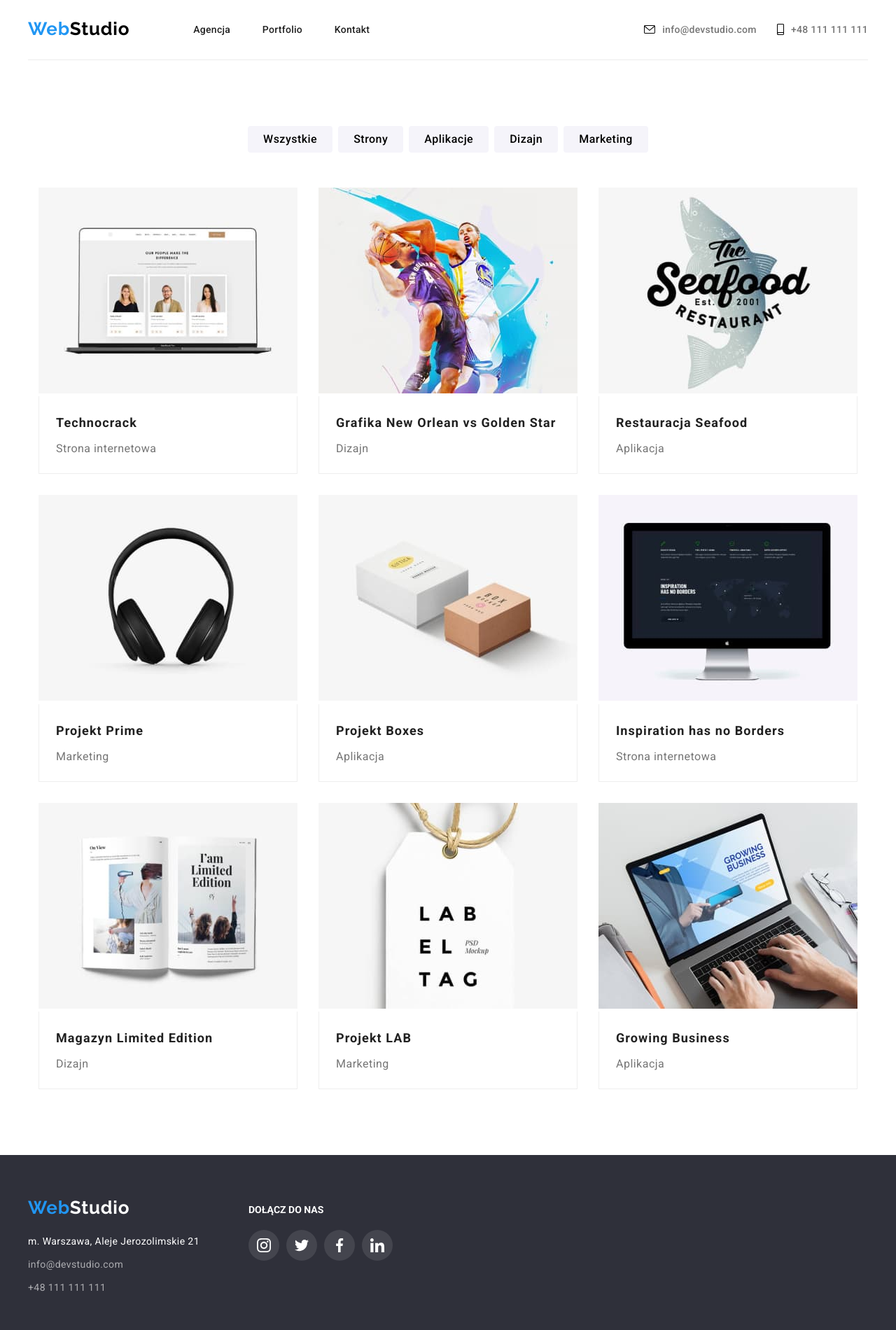
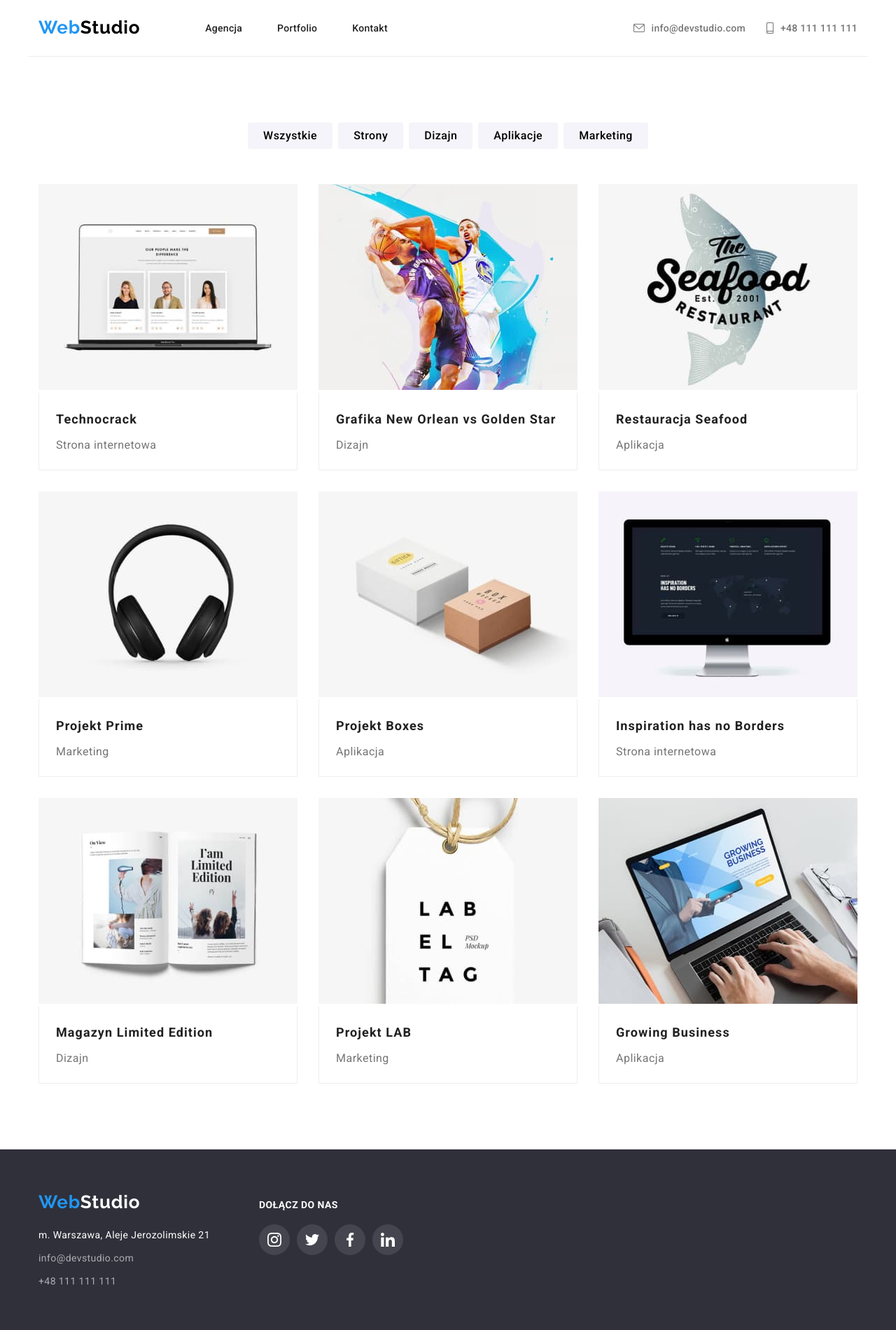
Before and after one commit to adrianastulich/goit-markup-hw-05, a plain HTML site: page portfolio.html in a window 1280 px wide. Shown: the top 1900 px of the page at 70% size. Drawn offline with nearby package versions, Linux system fonts and the light colour scheme.

Commit message:
update hw05

```diff
--- a/css/styles.css
+++ b/css/styles.css
@@ -18,12 +18,11 @@
   --icon-color: #afb1b8;
 }
 body {
-  position: relative;
   font-family: "Roboto", sans-serif;
   background-color: var(--brand-color);
   color: var(--brand-text-color);
-  width: 100vw;
-  margin: 0 auto;
+  font-size: 14px;
+  letter-spacing: 0.3em;
 }
 ul,
 li,
@@ -38,15 +37,12 @@ p {
 
 .container {
   width: 1200px;
-  display: flex;
-  flex-direction: column;
-  justify-content: center;
+  padding: 0 15px;
   margin: 0 auto;
 }
 
 .header-part {
   display: flex;
-  justify-content: space-between;
   align-items: center;
   border-bottom: 1px solid var(--border-color);
 }
@@ -57,12 +53,8 @@ p {
   text-decoration: none;
   font-weight: 700;
   font-size: 26px;
-  line-height: 2.248rem;
   letter-spacing: 0.03em;
-  margin-right: 91px;
-  margin-top: 24px;
-  margin-bottom: 25px;
-  width: auto;
+  margin-right: 93px;
 }
 .dark-text {
   color: var(--logo-color);
@@ -72,12 +64,9 @@ nav {
 }
 .headermenu {
   display: flex;
-  justify-content: flex-start;
-  flex-grow: 2;
   padding: 0;
   margin: 0;
-  gap: 18%;
-  width: 100%;
+  gap: 50px;
   list-style-type: none;
   font-weight: 500;
   font-size: 14px;
@@ -86,13 +75,9 @@ nav {
 }
 .header-contacts-bar {
   display: flex;
-  justify-content: space-between;
   padding: 0;
-  gap: 3.12%;
-  flex-grow: 1;
-  width: auto;
-  margin-left: 390px;
-  margin-right: 0;
+  gap: 30px;
+  margin-left: auto;
 }
 .header-contacts-bar:hover {
   stroke: var(--active-color);
@@ -101,14 +86,13 @@ nav {
 
 .icon-contacts {
   margin-right: 10px;
-  transition: color 250ms cubic-bezier(0.4, 0, 0.2, 1);
+  fill: currentColor;
 }
 
 .headermenu-item {
   display: block;
   text-decoration: none;
-  height: 80px;
-  padding-top: 32px;
+  padding: 32px 0;
   color: var(--brand-text-color);
   position: relative;
   bottom: 0;
@@ -122,17 +106,27 @@ nav {
 .headermenu-item:focus {
   color: var(--active-color);
 }
+.headermenu-item::after {
+  content: "";
+  position: absolute;
+  bottom: 0;
+  left: 0;
+  width: 100%;
+  height: 4px;
+  background-color: var(--brand-color);
+  border-radius: 2px;
+  transition: background-color 250ms cubic-bezier(0.4, 0, 0.2, 1);
+}
 
 .headermenu-item:hover:after {
   content: "";
   position: absolute;
-  bottom: -3.5px;
+  bottom: 0;
   left: 0;
   width: 100%;
   height: 4px;
   background-color: #2196f3;
   border-radius: 2px;
-
 }
 .header-contacts {
   display: flex;
@@ -144,7 +138,6 @@ nav {
   color: var(--text-color);
   text-decoration: none;
   transition: color 250ms cubic-bezier(0.4, 0, 0.2, 1);
-  transition: fill 150ms cubic-bezier(0.4, 0, 0.2, 1);
 }
 .header-contacts:visited {
   color: var(--text-color);
@@ -154,7 +147,6 @@ nav {
 .header-contacts:hover,
 .header-contacts:focus {
   color: var(--active-color);
-  fill: var(--active-color);
 }
 /* end of header */
 
@@ -168,14 +160,11 @@ nav {
     url(../images/background-image.jpg);
   background-size: cover;
   background-repeat: no-repeat;
-  background-position: 50% 36.67%;
   height: 600px;
   max-width: 1600px;
-  display: flex;
-  justify-content: center;
-  align-items: center;
-  flex-direction: column;
   margin: 0 auto;
+  padding: 200px 0;
+  text-align: center;
 }
 .main-title {
   color: var(--brand-color);
@@ -185,10 +174,10 @@ nav {
   text-align: center;
   letter-spacing: 0.06em;
   text-transform: uppercase;
-  margin: 0;
-  margin-bottom: 22.5px;
+  margin: 0 auto;
+  margin-bottom: 30px;
   flex-wrap: wrap;
-  width: 43.5%;
+  width: 696px;
 }
 
 .maindiv-button {
@@ -210,7 +199,6 @@ nav {
 .section {
   padding-top: 94px;
   padding-bottom: 94px;
-  margin: 0;
 }
 .descriptionlist {
   list-style-type: none;
@@ -256,7 +244,9 @@ nav {
   margin-bottom: 50px;
   color: var(--brand-text-color);
 }
-
+.work {
+  padding-top: 0;
+}
 .whatwedo-list {
   list-style-type: none;
   display: flex;
@@ -269,18 +259,17 @@ nav {
 }
 .whatwedo-description {
   position: absolute;
-  display: block;
+  display: flex;
   width: 100%;
   height: 70px;
-  top: 224px;
-  bottom: 0;
-  font-size: 14px;
-  line-height: 1.026rem;
+  bottom: 3px;
+  line-height: 1.14;
+  letter-spacing: 0.03em;
   font-weight: 700;
   color: var(--brand-color);
   background-color: rgba(47, 48, 58, 0.8);
-  text-align: center;
-  padding-top: 27px;
+  justify-content: center;
+  align-items: center;
 }
 .ourteam {
   background: var(--subsection-background-color);
@@ -291,14 +280,15 @@ nav {
   display: flex;
   flex-direction: column;
   justify-content: center;
-}
-.card-description {
   background-color: var(--brand-color);
-  padding-top: 30px;
-  padding-bottom: 30px;
   box-shadow: 0px 1px 3px var(--second-shadow-color),
     0px 1px 1px var(--third-shadow-color), 0px 2px 1px var(--forth-shadow-color);
   border-radius: 0px 0px 4px 4px;
+}
+
+.card-description {
+  padding-top: 30px;
+  padding-bottom: 30px;
 }
 .ourteam-list {
   list-style-type: none;
@@ -329,6 +319,7 @@ nav {
   display: flex;
   justify-content: center;
   gap: 10px;
+  list-style-type: none;
 }
 .socialmedia-element {
   background-color: var(--brand-color);
@@ -339,7 +330,8 @@ nav {
   display: flex;
   justify-content: center;
   align-items: center;
-  transition: background-color 250ms cubic-bezier(0.4, 0, 0.2, 1);
+  transition: background-color 250ms cubic-bezier(0.4, 0, 0.2, 1),
+    fill 250ms cubic-bezier(0.4, 0, 0.2, 1);
 }
 
 .socialmedia-element:hover,
@@ -382,6 +374,7 @@ nav {
   align-items: center;
   justify-content: center;
   gap: 8px;
+  list-style-type: none;
 }
 .mainportfolio-button {
   font-family: inherit;
@@ -441,42 +434,38 @@ nav {
   justify-content: center;
   transition: box-shadow 250ms cubic-bezier(0.4, 0, 0.2, 1);
 }
-.portfolio-box{
+.portfolio-box {
   position: relative;
   overflow: hidden;
 }
-.overlay{
+.overlay {
   position: absolute;
   top: 0;
   left: 0;
   width: 100%;
   height: 100%;
   transform: translateY(+150%);
-  transition: transform .3s cubic-bezier(.2,0,.2,1);
-  background-color: rgba(33, 150, 243, 0.9) ;
-
+  transition: transform 0.3s cubic-bezier(0.2, 0, 0.2, 1);
+  background-color: rgba(33, 150, 243, 0.9);
 }
-.portfoliocard-overlay-text{
+.portfoliocard-overlay-text {
   font-size: 18px;
   letter-spacing: 0.03em;
   line-height: 1.75rem;
   font-weight: 400;
   color: var(--brand-color);
   width: 81.35%;
-  height:66.67% ;
+  height: 66.67%;
   position: absolute;
   left: 6.5%;
   top: 16.66%;
-
 }
 .portfolio-card:hover,
 .portfolio-card:focus {
   box-shadow: 1px 4px 6px 0px var(--fifth-shadow-color);
-
 }
-.portfolio-card:hover .overlay{
+.portfolio-card:hover .overlay {
   transform: translateY(0);
-
 }
 .portfolio-card-description {
   background-color: var(--brand-color);
@@ -496,25 +485,16 @@ nav {
   background-color: var(--main-background-color);
   padding-top: 60px;
   padding-bottom: 60px;
-  display: flex;
-  justify-content: center;
-  flex-direction: row;
-  flex-wrap: wrap;
 }
 .footer-parts {
   display: flex;
+  align-items: baseline;
 }
 .footer-part-one {
   display: flex;
   flex-direction: column;
   justify-content: space-between;
   margin-right: 70px;
-}
-.footer-part-two {
-  display: flex;
-  flex-direction: column;
-  justify-content: space-around;
-  padding-bottom: 40px;
 }
 .footer-socialmedia-element {
   background-color: var(--footer-icon-background);
@@ -533,6 +513,8 @@ nav {
   font-weight: 700;
   line-height: 1.026rem;
   color: var(--brand-color);
+  margin-bottom: 20px;
+  letter-spacing: 0.03em;
 }
 
 .footer-socialmedia-element:hover,
@@ -604,24 +586,23 @@ nav {
 
 /* end of footer */
 
-.backdrop{
+.backdrop {
   position: fixed;
   width: 100vw;
   height: 100vh;
-  left:0;
-  top:0;
+  left: 0;
+  top: 0;
   background-color: rgba(0, 0, 0, 0.1);
 }
-.is-hidden{
-  opacity:0;
+.is-hidden {
+  opacity: 0;
   visibility: hidden;
   pointer-events: none;
-
 }
-.is-hidden .modal{
+.is-hidden .modal {
   transform: translateY(100%) translateX(-100%) rotate(180deg);
 }
-.modal{
+.modal {
   position: relative;
   margin: auto;
   margin-top: 10%;
@@ -631,7 +612,7 @@ nav {
   border-radius: 4px;
   transition: transform 1000ms;
 }
-.close-button{
+.close-button {
   display: flex;
   align-items: center;
   justify-content: center;
@@ -641,7 +622,7 @@ nav {
   border-radius: 50%;
   position: absolute;
   right: 8px;
-  top:8px;
+  top: 8px;
   background-color: var(--brand-color);
   cursor: pointer;
 }
--- a/portfolio.html
+++ b/portfolio.html
@@ -18,8 +18,8 @@
     <link rel="stylesheet" href="./css/styles.css" />
   </head>
   <body>
-    <div class="container">
-      <header class="header-part">
+    <header>
+      <div class="container header-part">
         <a class="header-logo" href="index.html"
           ><p>Web<span class="dark-text">Studio</span></p></a
         >
@@ -46,19 +46,38 @@
             >+48 111 111 111</a
           >
         </div>
+      </div>
     </header>
 
     <!-- same for both pages -->
 
     <main class="section">
-        <div class="main-portfolio">
-          <button type="button" class="mainportfolio-button">Wszystkie</button>
+      <section>
+        <div class="container">
+          <ul class="main-portfolio">
+            <li>
+              <button type="button" class="mainportfolio-button">
+                Wszystkie
+              </button>
+            </li>
+            <li>
               <button type="button" class="mainportfolio-button">Strony</button>
-          <button type="button" class="mainportfolio-button">Aplikacje</button>
+            </li>
+            <li>
               <button type="button" class="mainportfolio-button">Dizajn</button>
-          <button type="button" class="mainportfolio-button">Marketing</button>
-        </div>
-        <div>
+            </li>
+            <li>
+              <button type="button" class="mainportfolio-button">
+                Aplikacje
+              </button>
+            </li>
+            <li>
+              <button type="button" class="mainportfolio-button">
+                Marketing
+              </button>
+            </li>
+          </ul>
+
           <ul class="portfolio-list">
             <li>
               <figure class="portfolio-card">
@@ -70,7 +89,12 @@
                     height="294"
                   />
                   <div class="overlay">
-                  <p class="portfoliocard-overlay-text">Technocrack jest popularną platformą wykorzystywaną do rozpowszechniania koronawirusa. Firmy wykorzystują tę platformę do celów szpiegowskich i ataków na niezabezpieczone serwery konkurencji</p>
+                    <p class="portfoliocard-overlay-text">
+                      Technocrack jest popularną platformą wykorzystywaną do
+                      rozpowszechniania koronawirusa. Firmy wykorzystują tę
+                      platformę do celów szpiegowskich i ataków na
+                      niezabezpieczone serwery konkurencji
+                    </p>
                   </div>
                 </div>
 
@@ -90,9 +114,12 @@
                     height="294"
                   />
                   <div class="overlay">
-                  <p class="portfoliocard-overlay-text">Technocrack jest popularną platformą wykorzystywaną do rozpowszechniania
-                    koronawirusa. Firmy wykorzystują tę platformę do celów szpiegowskich i ataków na niezabezpieczone serwery
-                    konkurencji</p>
+                    <p class="portfoliocard-overlay-text">
+                      Technocrack jest popularną platformą wykorzystywaną do
+                      rozpowszechniania koronawirusa. Firmy wykorzystują tę
+                      platformę do celów szpiegowskich i ataków na
+                      niezabezpieczone serwery konkurencji
+                    </p>
                   </div>
                 </div>
                 <figcaption class="portfolio-card-description">
@@ -113,9 +140,12 @@
                     height="294"
                   />
                   <div class="overlay">
-                  <p class="portfoliocard-overlay-text">Technocrack jest popularną platformą wykorzystywaną do rozpowszechniania
-                    koronawirusa. Firmy wykorzystują tę platformę do celów szpiegowskich i ataków na niezabezpieczone serwery
-                    konkurencji</p>
+                    <p class="portfoliocard-overlay-text">
+                      Technocrack jest popularną platformą wykorzystywaną do
+                      rozpowszechniania koronawirusa. Firmy wykorzystują tę
+                      platformę do celów szpiegowskich i ataków na
+                      niezabezpieczone serwery konkurencji
+                    </p>
                   </div>
                 </div>
                 <figcaption class="portfolio-card-description">
@@ -134,9 +164,12 @@
                     height="294"
                   />
                   <div class="overlay">
-                  <p class="portfoliocard-overlay-text">Technocrack jest popularną platformą wykorzystywaną do rozpowszechniania
-                    koronawirusa. Firmy wykorzystują tę platformę do celów szpiegowskich i ataków na niezabezpieczone serwery
-                    konkurencji</p>
+                    <p class="portfoliocard-overlay-text">
+                      Technocrack jest popularną platformą wykorzystywaną do
+                      rozpowszechniania koronawirusa. Firmy wykorzystują tę
+                      platformę do celów szpiegowskich i ataków na
+                      niezabezpieczone serwery konkurencji
+                    </p>
                   </div>
                 </div>
                 <figcaption class="portfolio-card-description">
@@ -155,9 +188,12 @@
                     height="294"
                   />
                   <div class="overlay">
-                  <p class="portfoliocard-overlay-text">Technocrack jest popularną platformą wykorzystywaną do rozpowszechniania
-                    koronawirusa. Firmy wykorzystują tę platformę do celów szpiegowskich i ataków na niezabezpieczone serwery
-                    konkurencji</p>
+                    <p class="portfoliocard-overlay-text">
+                      Technocrack jest popularną platformą wykorzystywaną do
+                      rozpowszechniania koronawirusa. Firmy wykorzystują tę
+                      platformę do celów szpiegowskich i ataków na
+                      niezabezpieczone serwery konkurencji
+                    </p>
                   </div>
                 </div>
                 <figcaption class="portfolio-card-description">
@@ -176,9 +212,12 @@
                     height="294"
                   />
                   <div class="overlay">
-                  <p class="portfoliocard-overlay-text">Technocrack jest popularną platformą wykorzystywaną do rozpowszechniania
-                    koronawirusa. Firmy wykorzystują tę platformę do celów szpiegowskich i ataków na niezabezpieczone serwery
-                    konkurencji</p>
+                    <p class="portfoliocard-overlay-text">
+                      Technocrack jest popularną platformą wykorzystywaną do
+                      rozpowszechniania koronawirusa. Firmy wykorzystują tę
+                      platformę do celów szpiegowskich i ataków na
+                      niezabezpieczone serwery konkurencji
+                    </p>
                   </div>
                 </div>
                 <figcaption class="portfolio-card-description">
@@ -197,9 +236,12 @@
                     height="294"
                   />
                   <div class="overlay">
-                  <p class="portfoliocard-overlay-text">Technocrack jest popularną platformą wykorzystywaną do rozpowszechniania
-                    koronawirusa. Firmy wykorzystują tę platformę do celów szpiegowskich i ataków na niezabezpieczone serwery
-                    konkurencji</p>
+                    <p class="portfoliocard-overlay-text">
+                      Technocrack jest popularną platformą wykorzystywaną do
+                      rozpowszechniania koronawirusa. Firmy wykorzystują tę
+                      platformę do celów szpiegowskich i ataków na
+                      niezabezpieczone serwery konkurencji
+                    </p>
                   </div>
                 </div>
                 <figcaption class="portfolio-card-description">
@@ -218,9 +260,12 @@
                     height="294"
                   />
                   <div class="overlay">
-                  <p class="portfoliocard-overlay-text">Technocrack jest popularną platformą wykorzystywaną do rozpowszechniania
-                    koronawirusa. Firmy wykorzystują tę platformę do celów szpiegowskich i ataków na niezabezpieczone serwery
-                    konkurencji</p>
+                    <p class="portfoliocard-overlay-text">
+                      Technocrack jest popularną platformą wykorzystywaną do
+                      rozpowszechniania koronawirusa. Firmy wykorzystują tę
+                      platformę do celów szpiegowskich i ataków na
+                      niezabezpieczone serwery konkurencji
+                    </p>
                   </div>
                 </div>
                 <figcaption class="portfolio-card-description">
@@ -239,9 +284,12 @@
                     height="294"
                   />
                   <div class="overlay">
-                  <p class="portfoliocard-overlay-text">Technocrack jest popularną platformą wykorzystywaną do rozpowszechniania
-                    koronawirusa. Firmy wykorzystują tę platformę do celów szpiegowskich i ataków na niezabezpieczone serwery
-                    konkurencji</p>
+                    <p class="portfoliocard-overlay-text">
+                      Technocrack jest popularną platformą wykorzystywaną do
+                      rozpowszechniania koronawirusa. Firmy wykorzystują tę
+                      platformę do celów szpiegowskich i ataków na
+                      niezabezpieczone serwery konkurencji
+                    </p>
                   </div>
                 </div>
                 <figcaption class="portfolio-card-description">
@@ -252,11 +300,10 @@
             </li>
           </ul>
         </div>
+      </section>
     </main>
-    </div>
     <footer class="footer-part">
-      <div class="container">
-        <div class="footer-parts">
+      <div class="container footer-parts">
         <div class="footer-part-one">
           <a class="footer-logo" href="index.html"
             ><p>Web<span class="white-text">Studio</span></p></a
@@ -274,27 +321,26 @@
         <div class="footer-part-two">
           <p class="footer-description">DOŁĄCZ DO NAS</p>
           <div class="footer-socialmedia">
-              <div class="footer-socialmedia-element">
+            <a href="/" class="footer-socialmedia-element">
               <svg class="socialmedia-icon" width="20px" height="20px">
                 <use href="./images/icons.svg#icon-instagram-2"></use>
               </svg>
-              </div>
-              <div class="footer-socialmedia-element">
+            </a>
+            <a href="/" class="footer-socialmedia-element">
               <svg class="socialmedia-icon" width="20px" height="20px">
                 <use href="./images/icons.svg#icon-twitter-1"></use>
               </svg>
-              </div>
-              <div class="footer-socialmedia-element">
+            </a>
+            <a href="/" class="footer-socialmedia-element">
               <svg class="socialmedia-icon" width="20px" height="20px">
                 <use href="./images/icons.svg#icon-facebook-1"></use>
               </svg>
-              </div>
-              <div class="footer-socialmedia-element">
+            </a>
+            <a href="/" class="footer-socialmedia-element">
               <svg class="socialmedia-icon" width="20px" height="20px">
                 <use href="./images/icons.svg#icon-linkedin-1"></use>
               </svg>
-              </div>
-            </div>
+            </a>
           </div>
         </div>
       </div>
```
Also changed, not shown: index.html (+120 -85 lines). Lines whose indentation alone changed are shown as unchanged.
